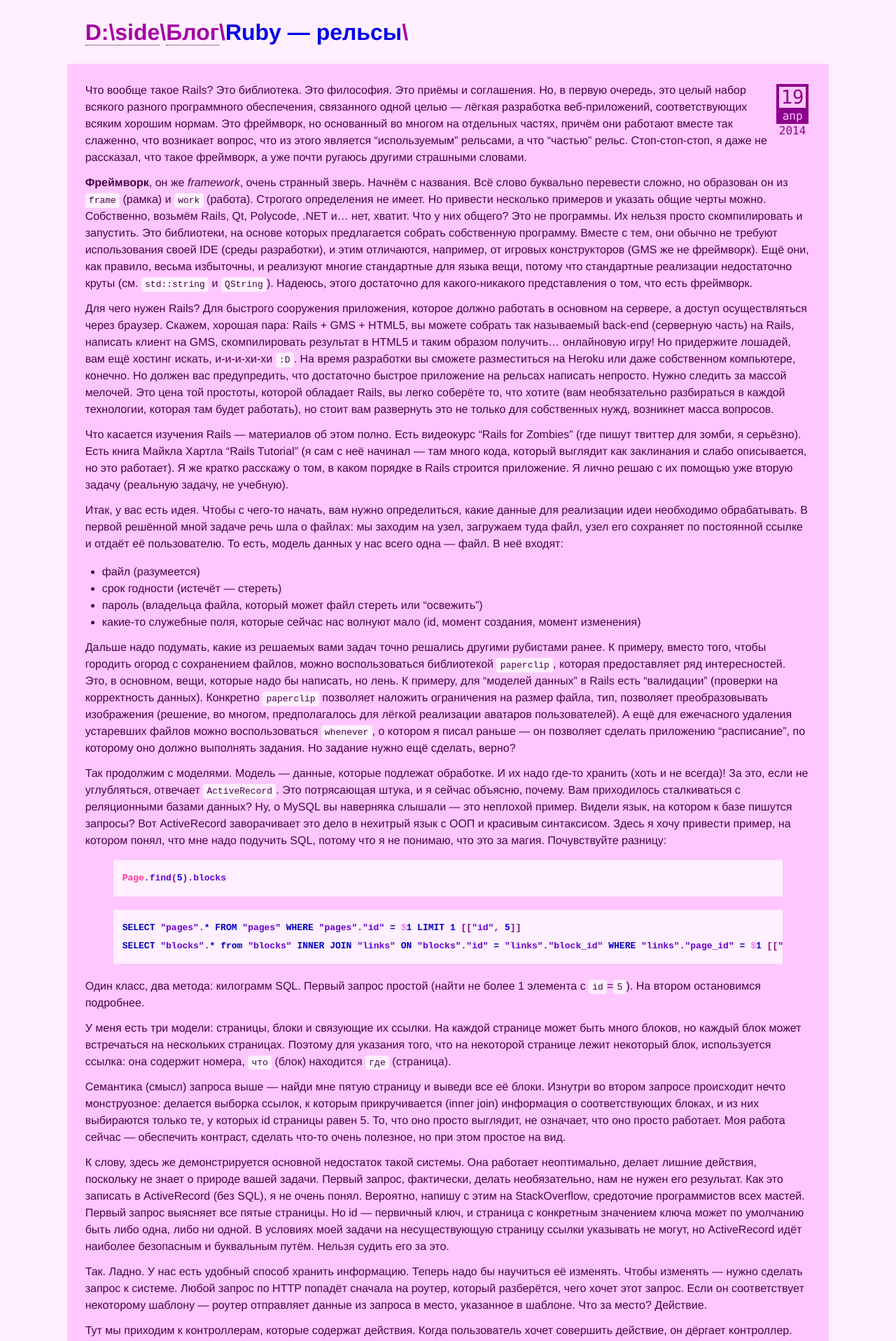
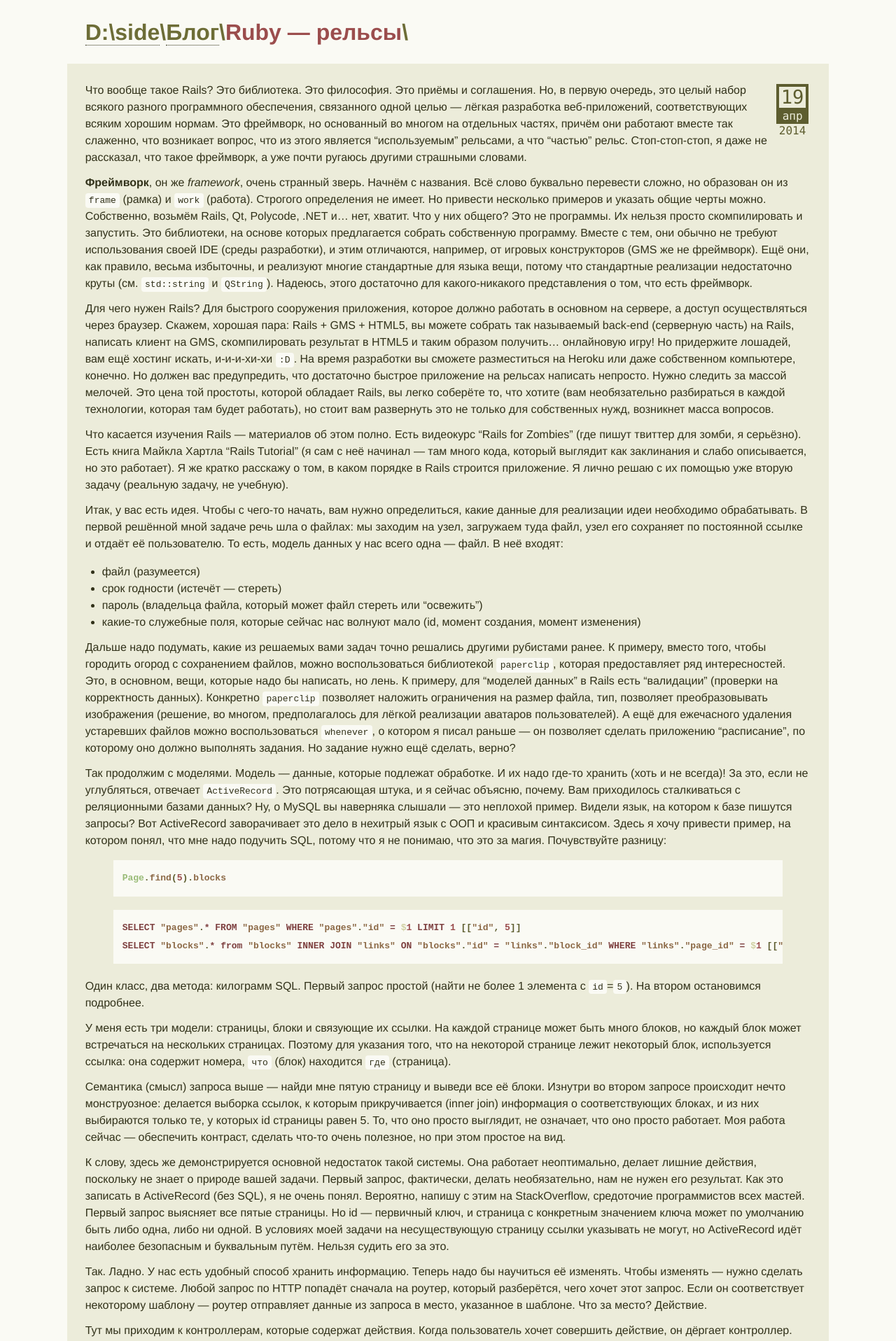
Before and after one commit to D-side/d-side.github.io, a Jekyll site: the page built from _posts/2014-04-19-ruby-rails.md, in a window 1280 px wide. Shown: the top 1916 px of the page at 70% size. Built offline with Jekyll 4.4.1, drawn with Linux system fonts in a browser that asks for light colours; nearby versions of some CDN libraries.

Commit message:
Coffee color

```diff
--- a/assets/main.sass
+++ b/assets/main.sass
@@ -3,7 +3,7 @@
 
 // Theme
 //@import "themes/solarized"
-$sample: #606
+$sample: #221
 @import "themes/near-mixer.sass"
 @import "themes/mix/contrast"
 
```
